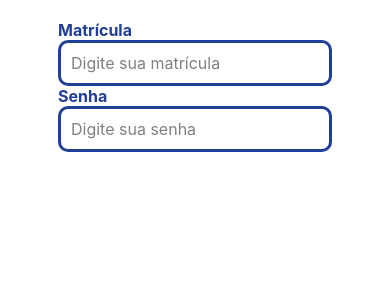
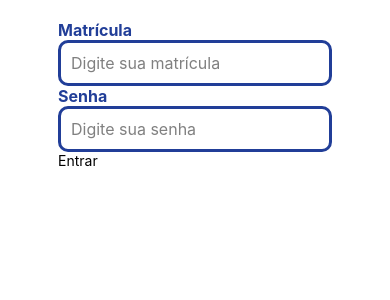
Before and after one commit to davidrockkj/portal-do-aluno-mobile, a React Native app: screen / in a window 390 px wide. Shown: the top 300 px of the page. Built offline with nearby package versions, Linux system fonts and the light colour scheme.

Commit message:
Implementando 'Button'

```diff
--- a/src/screens/login/index.tsx
+++ b/src/screens/login/index.tsx
@@ -3,6 +3,7 @@ import { View } from 'react-native';
 
 import { styles } from './styles';
 import { InputComLabel } from '../../components/InputComLabel';
+import { Button } from '../../components/Button';
 
 export default function login() {
   return (
@@ -18,6 +19,8 @@ export default function login() {
         placeholder='Digite sua senha'
         secureTextEntry='true'
       />
+
+      <Button buttonName='Entrar' />
     </View>
   );
 }
```
